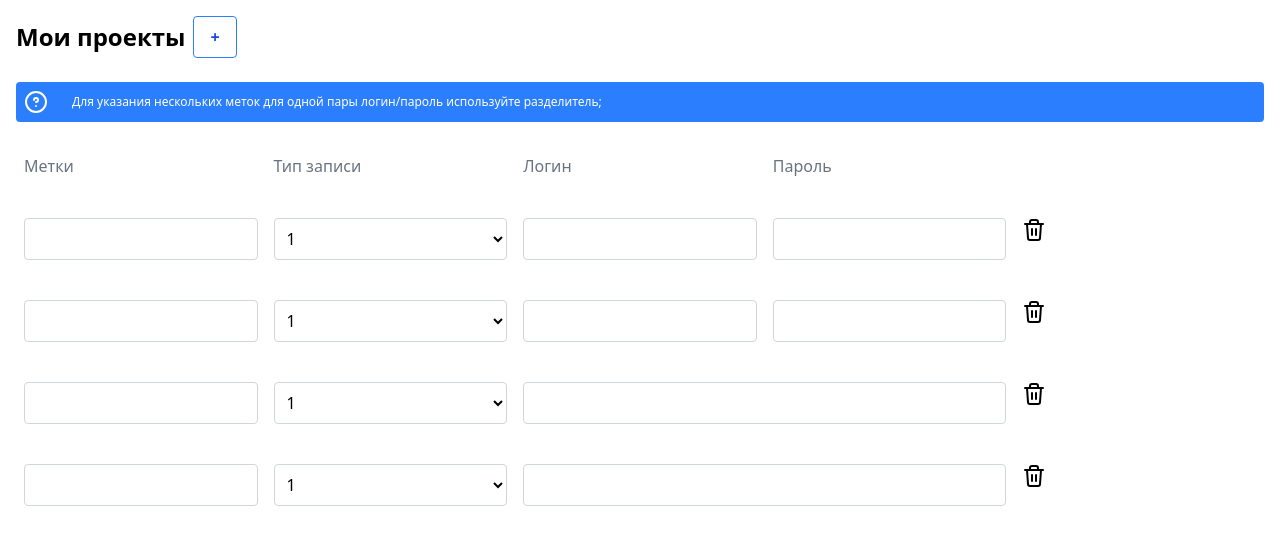
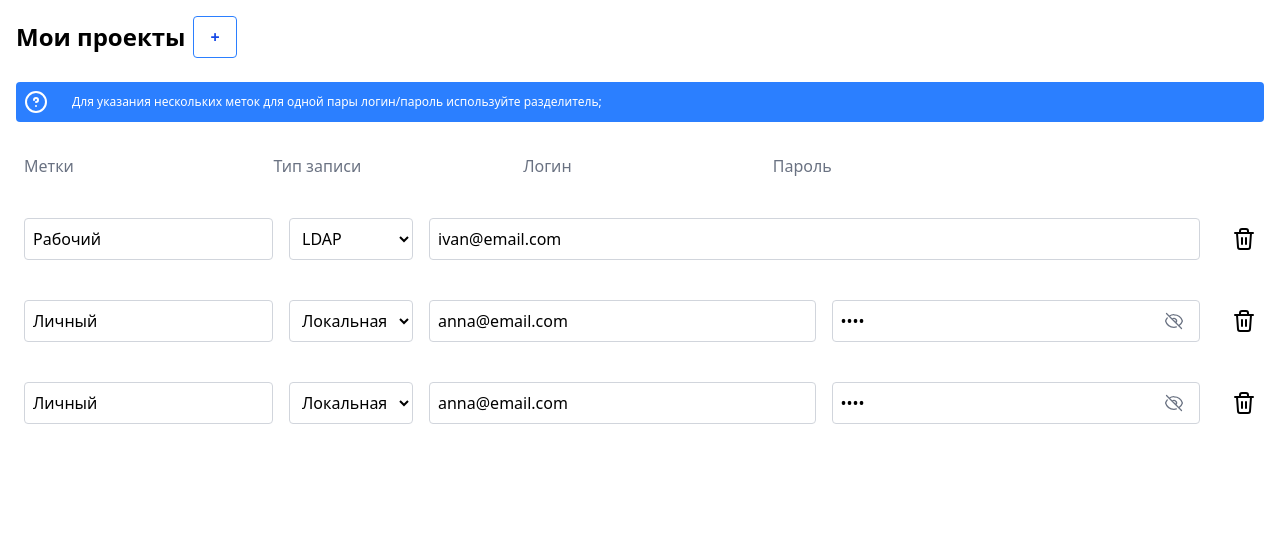
Before and after one commit to ayankz/saaSoft-test, a Vue app: page / in a window 1280 px wide. Shown: the top 544 px of the page. Built offline with nearby package versions, Linux system fonts and the light colour scheme.

Commit message:
Добавил pinia, проверил верстку

```diff
--- a/src/App.vue
+++ b/src/App.vue
@@ -5,54 +5,10 @@
       <button class="bg-transparent hover:bg-blue-500 text-blue-700 font-semibold hover:text-white py-2 px-4 border cursor-pointer border-blue-500 hover:border-transparent rounded">+</button>
     </div>
     <InfoBlock />
-    <div class="grid grid-cols-5 gap-4 p-2 text-gray-500">
-      <span>Метки</span>
-      <span>Тип записи</span>
-      <span>Логин</span>
-      <span>Пароль</span>
-      <span></span>
-    </div>
-    <div class="grid grid-cols-5 gap-4 p-2">
-      <input type="text" class="border border-gray-300 rounded p-2" />
-      <select class="border border-gray-300 rounded p-2" name="type" id="">
-        <option value="1">1</option>
-        <option value="2">2</option>
-      </select>
-      <input type="text" class="border border-gray-300 rounded p-2" />
-      <input type="password" class="border border-gray-300 rounded p-2" />
-      <BasketIcon />
-    </div>
-    <div class="grid grid-cols-5 gap-4 p-2">
-      <input type="text" class="border border-gray-300 rounded p-2" />
-      <select class="border border-gray-300 rounded p-2" name="type" id="">
-        <option value="1">1</option>
-        <option value="2">2</option>
-      </select>
-      <input type="text" class="border border-gray-300 rounded p-2" />
-      <input type="password" class="border border-gray-300 rounded p-2" />
-      <BasketIcon />
-    </div>
-    <div class="grid grid-cols-5 gap-4 p-2">
-      <input type="text" class="border border-gray-300 rounded p-2" />
-      <select class="border border-gray-300 rounded p-2" name="type" id="">
-        <option value="1">1</option>
-        <option value="2">2</option>
-      </select>
-      <input type="text" class="border border-gray-300 rounded p-2 col-span-2" />
-      <BasketIcon />
-    </div>
-    <div class="grid grid-cols-5 gap-4 p-2">
-      <input type="text" class="border border-gray-300 rounded p-2" />
-      <select class="border border-gray-300 rounded p-2" name="type" id="">
-        <option value="1">1</option>
-        <option value="2">2</option>
-      </select>
-      <input type="text" class="border border-gray-300 rounded p-2 col-span-2" />
-      <BasketIcon />
-    </div>
+    <AccountList />
   </div>
 </template>
 <script setup>
-  import BasketIcon from "@/components/icons/BaksetIcon.vue";
   import InfoBlock from "@/components/InfoBlock.vue";
+  import AccountList from "@/components/AccountList.vue";
 </script>
--- /dev/null
+++ b/src/components/AccountList.vue
@@ -0,0 +1,41 @@
+<template>
+  <div class="grid grid-cols-5 gap-4 p-2 text-gray-500">
+    <span>Метки</span>
+    <span>Тип записи</span>
+    <span>Логин</span>
+    <span>Пароль</span>
+    <span></span>
+  </div>
+  <div class="flex items-center gap-4 p-2 w-full" v-for="account in accounts" :key="account.id">
+    <input type="text" :value="account.label" class="border border-gray-300 rounded p-2 min-w-0" />
+    <select class="border border-gray-300 rounded p-2 min-w-0" name="type" :value="account.type">
+      <option value="LDAP">LDAP</option>
+      <option value="Локальная">Локальная</option>
+    </select>
+    <input type="text" :class="{ 'flex-1': account.password, 'flex-[2]': !account.password }" :value="account.login" class="border border-gray-300 rounded p-2 min-w-0" />
+    <div v-if="account.password" class="relative flex-1 min-w-0">
+      <input :type="account.isPasswordVisible ? 'text' : 'password'" :value="account.password" class="w-full border border-gray-300 rounded p-2 pr-10" />
+      <button @click="togglePassword(account)" type="button" class="absolute inset-y-0 right-2 flex items-center px-2 text-gray-500">
+        <OpenEyeIcon v-if="account.isPasswordVisible" class="w-5 h-5 cursor-pointer" />
+        <CloseEye v-else class="w-5 h-5 cursor-pointer" />
+      </button>
+    </div>
+    <div class="flex justify-end flex-none w-10">
+      <BasketIcon />
+    </div>
+  </div>
+</template>
+<script setup lang="ts">
+  import BasketIcon from "@/components/icons/BaksetIcon.vue";
+  import OpenEyeIcon from "../components/icons/OpenEyeIcon.vue";
+  import CloseEye from "../components/icons/CloseEye.vue";
+  import { storeToRefs } from "pinia";
+  import { useAccountsStore, type Account } from "@/stores/accounts";
+
+  const accountsStore = useAccountsStore();
+  const { accounts } = storeToRefs(accountsStore);
+  const togglePassword = (account: Account) => {
+    console.log(account);
+    account.isPasswordVisible = !account.isPasswordVisible;
+  };
+</script>
--- /dev/null
+++ b/src/components/icons/CloseEye.vue
@@ -0,0 +1,9 @@
+<template>
+  <svg xmlns="http://www.w3.org/2000/svg" fill="none" viewBox="0 0 24 24" stroke-width="1.5" stroke="currentColor" class="size-6">
+    <path
+      stroke-linecap="round"
+      stroke-linejoin="round"
+      d="M3.98 8.223A10.477 10.477 0 0 0 1.934 12C3.226 16.338 7.244 19.5 12 19.5c.993 0 1.953-.138 2.863-.395M6.228 6.228A10.451 10.451 0 0 1 12 4.5c4.756 0 8.773 3.162 10.065 7.498a10.522 10.522 0 0 1-4.293 5.774M6.228 6.228 3 3m3.228 3.228 3.65 3.65m7.894 7.894L21 21m-3.228-3.228-3.65-3.65m0 0a3 3 0 1 0-4.243-4.243m4.242 4.242L9.88 9.88"
+    />
+  </svg>
+</template>
--- /dev/null
+++ b/src/components/icons/OpenEyeIcon.vue
@@ -0,0 +1,10 @@
+<template>
+  <svg xmlns="http://www.w3.org/2000/svg" fill="none" viewBox="0 0 24 24" stroke-width="1.5" stroke="currentColor" class="size-6">
+    <path
+      stroke-linecap="round"
+      stroke-linejoin="round"
+      d="M2.036 12.322a1.012 1.012 0 0 1 0-.639C3.423 7.51 7.36 4.5 12 4.5c4.638 0 8.573 3.007 9.963 7.178.07.207.07.431 0 .639C20.577 16.49 16.64 19.5 12 19.5c-4.638 0-8.573-3.007-9.963-7.178Z"
+    />
+    <path stroke-linecap="round" stroke-linejoin="round" d="M15 12a3 3 0 1 1-6 0 3 3 0 0 1 6 0Z" />
+  </svg>
+</template>
--- a/src/main.js
+++ /dev/null
@@ -1,6 +0,0 @@
-import './assets/main.css'
-
-import { createApp } from 'vue'
-import App from './App.vue'
-
-createApp(App).mount('#app')
--- /dev/null
+++ b/src/main.ts
@@ -0,0 +1,13 @@
+import "./assets/main.css";
+import { createApp } from "vue";
+import { createPinia } from "pinia";
+import piniaPersistedState from "pinia-plugin-persistedstate";
+import App from "./App.vue";
+
+const app = createApp(App);
+const pinia = createPinia();
+
+pinia.use(piniaPersistedState);
+
+app.use(pinia);
+app.mount("#app");
--- /dev/null
+++ b/src/stores/accounts.ts
@@ -0,0 +1,27 @@
+import { defineStore } from "pinia";
+import { ref } from "vue";
+export interface Account {
+  id: number;
+  label: string;
+  type: "LDAP" | "Локальная";
+  login: string;
+  password: string | null;
+  isPasswordVisible: boolean;
+}
+export const useAccountsStore = defineStore("accounts", () => {
+  const accounts = ref<Account[]>([
+    { id: 1, label: "Рабочий", type: "LDAP", login: "ivan@email.com", password: null, isPasswordVisible: false },
+    { id: 2, label: "Личный", type: "Локальная", login: "anna@email.com", password: "5678", isPasswordVisible: false },
+    { id: 3, label: "Личный", type: "Локальная", login: "anna@email.com", password: "5678", isPasswordVisible: false },
+  ]);
+
+  const addAccount = (account: Account) => {
+    accounts.value.push(account);
+  };
+
+  const removeAccount = (id: number) => {
+    accounts.value = accounts.value.filter((acc) => acc.id !== id);
+  };
+
+  return { accounts, addAccount, removeAccount };
+});
--- a/vite.config.js
+++ b/vite.config.ts
@@ -3,7 +3,7 @@ import { fileURLToPath, URL } from "node:url";
 import { defineConfig } from "vite";
 import vue from "@vitejs/plugin-vue";
 import tailwindcss from "@tailwindcss/vite";
-// https://vite.dev/config/
+
 export default defineConfig({
   plugins: [vue(), tailwindcss()],
   resolve: {
```
Also changed, not shown: package.json (+8 -2 lines), tsconfig.json (added, +17 -0 lines), 1 other file (tests, documents, lock files or other folders).
